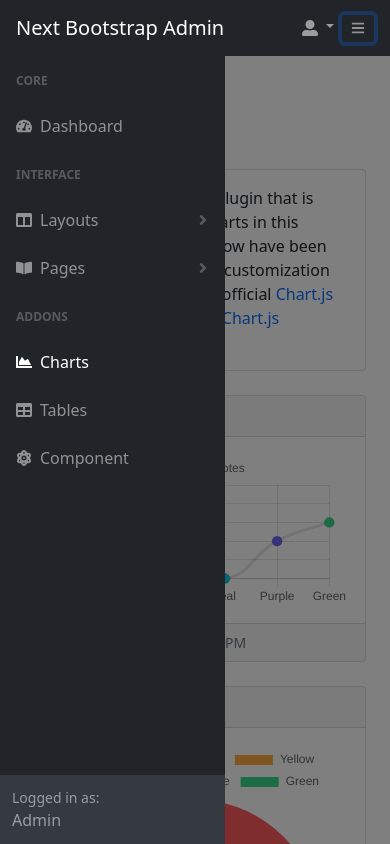
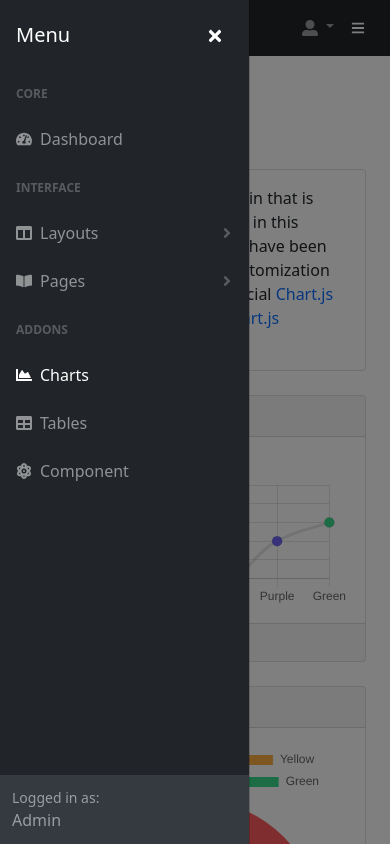
Before and after one commit to wahidari/next-bootstrap-admin, a Next.js app: page /chart in a window 390 px wide. Both pictures are taken after a click on the button 358 px from the left and 28 px from the top of the page. Shown: the top 844 px of the page. Built offline with nearby package versions, Linux system fonts and the light colour scheme.

Commit message:
add mobile nav using offcanvas

```diff
--- /dev/null
+++ b/components/MobileNav.js
@@ -0,0 +1,129 @@
+import { Offcanvas } from "react-bootstrap";
+import { FaTachometerAlt, FaChartArea, FaTable, FaAtom, FaColumns, FaAngleDown, FaBookOpen, FaTimes } from "react-icons/fa"
+import ActiveLink from "./ActiveLink";
+
+export default function MobileNav({ show, onHide, onClose }) {
+
+  return (
+    <>
+      <style jsx>
+        {`
+          .icon-18 {
+            font-size: 18px;
+          }
+        `}
+      </style>
+      <Offcanvas show={show} onHide={onHide} className="mobile-nav">
+        <Offcanvas.Header className="text-white">
+          <Offcanvas.Title>Menu</Offcanvas.Title>
+          <button className="btn btn-sm" href="#!" onClick={onClose}>
+            <i className="icon-18"><FaTimes className="text-white" /></i>
+          </button>
+        </Offcanvas.Header>
+        <Offcanvas.Body className="p-0">
+          <nav className="sb-sidenav sb-sidenav-dark">
+            <div className="sb-sidenav-menu">
+              <div className="nav">
+                <div className="sb-sidenav-menu-heading">Core</div>
+                <ActiveLink activeClassName="active" href="/">
+                  <a className="nav-link">
+                    <FaTachometerAlt className="me-2" />
+                    Dashboard
+                  </a>
+                </ActiveLink>
+                <div className="sb-sidenav-menu-heading">Interface</div>
+                <a className="nav-link collapsed" href="#" data-bs-toggle="collapse" data-bs-target="#collapseLayouts" aria-expanded="false" aria-controls="collapseLayouts">
+                  <FaColumns className="me-2" />
+                  Layouts
+                  <div className="sb-sidenav-collapse-arrow"><FaAngleDown /></div>
+                </a>
+                <div className="collapse" id="collapseLayouts" aria-labelledby="headingOne" data-bs-parent="#sidenavAccordion">
+                  <nav className="sb-sidenav-menu-nested nav">
+                    <ActiveLink activeClassName="active" href="/light-sidenav">
+                      <a className="nav-link">
+                        Light Theme
+                      </a>
+                    </ActiveLink>
+                  </nav>
+                </div>
+                <a className="nav-link collapsed" href="#" data-bs-toggle="collapse" data-bs-target="#collapsePages" aria-expanded="false" aria-controls="collapsePages">
+                  <FaBookOpen className="me-2" />
+                  Pages
+                  <div className="sb-sidenav-collapse-arrow"><FaAngleDown /></div>
+                </a>
+                <div className="collapse" id="collapsePages" aria-labelledby="headingTwo" data-bs-parent="#sidenavAccordion">
+                  <nav className="sb-sidenav-menu-nested nav accordion" id="sidenavAccordionPages">
+                    <a className="nav-link collapsed" href="#" data-bs-toggle="collapse" data-bs-target="#pagesCollapseAuth" aria-expanded="false" aria-controls="pagesCollapseAuth">
+                      Authentication
+                      <div className="sb-sidenav-collapse-arrow"><FaAngleDown /></div>
+                    </a>
+                    <div className="collapse" id="pagesCollapseAuth" aria-labelledby="headingOne" data-bs-parent="#sidenavAccordionPages">
+                      <nav className="sb-sidenav-menu-nested nav">
+                        <ActiveLink activeClassName="active" href="/login">
+                          <a className="nav-link">
+                            Login
+                          </a>
+                        </ActiveLink>
+                        <ActiveLink activeClassName="active" href="/register">
+                          <a className="nav-link">
+                            Register
+                          </a>
+                        </ActiveLink>
+                        <ActiveLink activeClassName="active" href="/forgot">
+                          <a className="nav-link">
+                            Forgot Password
+                          </a>
+                        </ActiveLink>
+                      </nav>
+                    </div>
+                    <a className="nav-link collapsed" href="#" data-bs-toggle="collapse" data-bs-target="#pagesCollapseError" aria-expanded="false" aria-controls="pagesCollapseError">
+                      Error
+                      <div className="sb-sidenav-collapse-arrow"><FaAngleDown /></div>
+                    </a>
+                    <div className="collapse" id="pagesCollapseError" aria-labelledby="headingOne" data-bs-parent="#sidenavAccordionPages">
+                      <nav className="sb-sidenav-menu-nested nav">
+                        <ActiveLink activeClassName="active" href="/404">
+                          <a className="nav-link">
+                            404 Page
+                          </a>
+                        </ActiveLink>
+                        <ActiveLink activeClassName="active" href="/500">
+                          <a className="nav-link">
+                            500 Page
+                          </a>
+                        </ActiveLink>
+                      </nav>
+                    </div>
+                  </nav>
+                </div>
+                <div className="sb-sidenav-menu-heading">Addons</div>
+                <ActiveLink activeClassName="active" href="/chart">
+                  <a className="nav-link">
+                    <FaChartArea className="me-2" />
+                    Charts
+                  </a>
+                </ActiveLink>
+                <ActiveLink activeClassName="active" href="/table">
+                  <a className="nav-link">
+                    <FaTable className="me-2" />
+                    Tables
+                  </a>
+                </ActiveLink>
+                <ActiveLink activeClassName="active" href="/component">
+                  <a className="nav-link">
+                    <FaAtom className="me-2" />
+                    Component
+                  </a>
+                </ActiveLink>
+              </div>
+            </div>
+            <div className="sb-sidenav-footer">
+              <div className="small">Logged in as:</div>
+              Admin
+            </div>
+          </nav>
+        </Offcanvas.Body>
+      </Offcanvas>
+    </>
+  )
+}
--- a/components/TopNav.js
+++ b/components/TopNav.js
@@ -1,8 +1,13 @@
 import Link from "next/link";
-import { useEffect } from "react";
+import { useState, useEffect } from "react";
 import { FaBars, FaUserAlt, FaSearch } from "react-icons/fa"
+import MobileNav from "./MobileNav";
 
 export default function TopNav() {
+  const [showMobileNav, setShowMobileNav] = useState(false);
+
+  const handleCloseMobileNav = () => setShowMobileNav(false);
+  const handleShowMobileNav = () => setShowMobileNav(true);
 
   useEffect(() => {
     // Toggle the side navigation
@@ -11,7 +16,6 @@ export default function TopNav() {
       sidebarToggle.addEventListener('click', event => {
         event.preventDefault();
         document.body.classList.toggle('sb-sidenav-toggled');
-        localStorage.setItem('sb|sidebar-toggle', document.body.classList.contains('sb-sidenav-toggled'));
       });
     }
   }, []);
@@ -23,10 +27,19 @@ export default function TopNav() {
         <Link href="/">
           <a className="navbar-brand ps-3">Next Bootstrap Admin</a>
         </Link>
-        {/* <!-- Sidebar Toggle--> */}
-        <button className="btn btn-sm order-1 order-md-0 me-3 me-lg-0 pt-0" id="sidebarToggle" href="#!">
+        {/* <!-- Sidebar Toggle on Large Screen--> */}
+        {/* <!-- Hide on Medium Screen--> */}
+        <button className="d-none d-lg-block btn btn-sm order-1 order-md-0 me-3 me-lg-0 pt-0" id="sidebarToggle" href="#!">
           <i><FaBars /></i>
         </button>
+        {/* <!-- Sidebar Toggle on Small Screen--> */}
+        {/* <!-- Hide on Large Screen--> */}
+        <button className="d-lg-none btn btn-sm order-1 order-lg-0 me-3 me-lg-0 pt-0" href="#!" onClick={handleShowMobileNav}>
+          <i><FaBars className="text-white"/></i>
+        </button>
+
+        <MobileNav show={showMobileNav} onHide={handleCloseMobileNav} onClose={handleCloseMobileNav}/>
+
         {/* <!-- Navbar Search--> */}
         <form className="d-none d-md-inline-block form-inline ms-auto me-0 me-md-3 my-2 my-md-0">
           <div className="input-group">
@@ -35,7 +48,7 @@ export default function TopNav() {
           </div>
         </form>
         {/* <!-- Navbar--> */}
-        <ul className="navbar-nav ms-auto ms-md-0 me-md-3">
+        <ul className="navbar-nav ms-auto ms-md-0 me-lg-3">
           <li className="nav-item dropdown">
             <a className="nav-link dropdown-toggle pt-1" id="navbarDropdown" href="#" role="button" data-bs-toggle="dropdown" aria-expanded="false">
               <FaUserAlt className="me-1" />
--- a/styles/globals.css
+++ b/styles/globals.css
@@ -1,21 +1,6 @@
 html,
 body {
 	height: 100%;
-}
-
-#layoutAuthentication {
-	display: flex;
-	flex-direction: column;
-	min-height: 100vh;
-}
-
-#layoutAuthentication #layoutAuthentication_content {
-	min-width: 0;
-	flex-grow: 1;
-}
-
-#layoutAuthentication #layoutAuthentication_footer {
-	min-width: 0;
 }
 
 #layoutSidenav {
@@ -111,7 +96,6 @@ body {
 	overflow-y: auto;
 }
 
-/* Let's get this party started */
 .sb-sidenav-menu::-webkit-scrollbar {
 	width: 8px;
 }
@@ -119,25 +103,6 @@ body {
 .sb-nav-fixed #layoutSidenav #layoutSidenav_content {
 	padding-left: 225px;
 	top: 56px;
-}
-
-#layoutError {
-	display: flex;
-	flex-direction: column;
-	min-height: 100vh;
-}
-
-#layoutError #layoutError_content {
-	min-width: 0;
-	flex-grow: 1;
-}
-
-#layoutError #layoutError_footer {
-	min-width: 0;
-}
-
-.img-error {
-	max-width: 20rem;
 }
 
 .nav .nav-link .sb-nav-link-icon,
@@ -157,7 +122,7 @@ body {
 }
 
 .sb-topnav.navbar-dark #sidebarToggle {
-	color: rgba(255, 255, 255, 0.5);
+	color: #fff;
 }
 
 .sb-topnav.navbar-light #sidebarToggle {
@@ -309,6 +274,15 @@ body {
 	background: #e9ecef;
 }
 
+.mobile-nav {
+	width: 250px !important;
+	background-color: #212529 !important;
+}
+
+/* DASHBOARD STYLING  */
+/* DASHBOARD STYLING  */
+/* DASHBOARD STYLING  */
+
 .bg-blue {
 	background-color: #5a8dee !important;
 }
@@ -338,16 +312,17 @@ body {
 /* DATATABLE STYLING  */
 /* DATATABLE STYLING  */
 
-.dataTables_length, .dataTables_filter {
+.dataTables_length,
+.dataTables_filter {
 	margin-bottom: 12px;
 }
 
 .dataTables_info {
-  margin-top: 6px !important;
+	margin-top: 6px !important;
 }
 
 .dataTables_paginate {
-  margin-top: 12px !important;
+	margin-top: 12px !important;
 }
 
 @media (max-width: 768px) {
```
